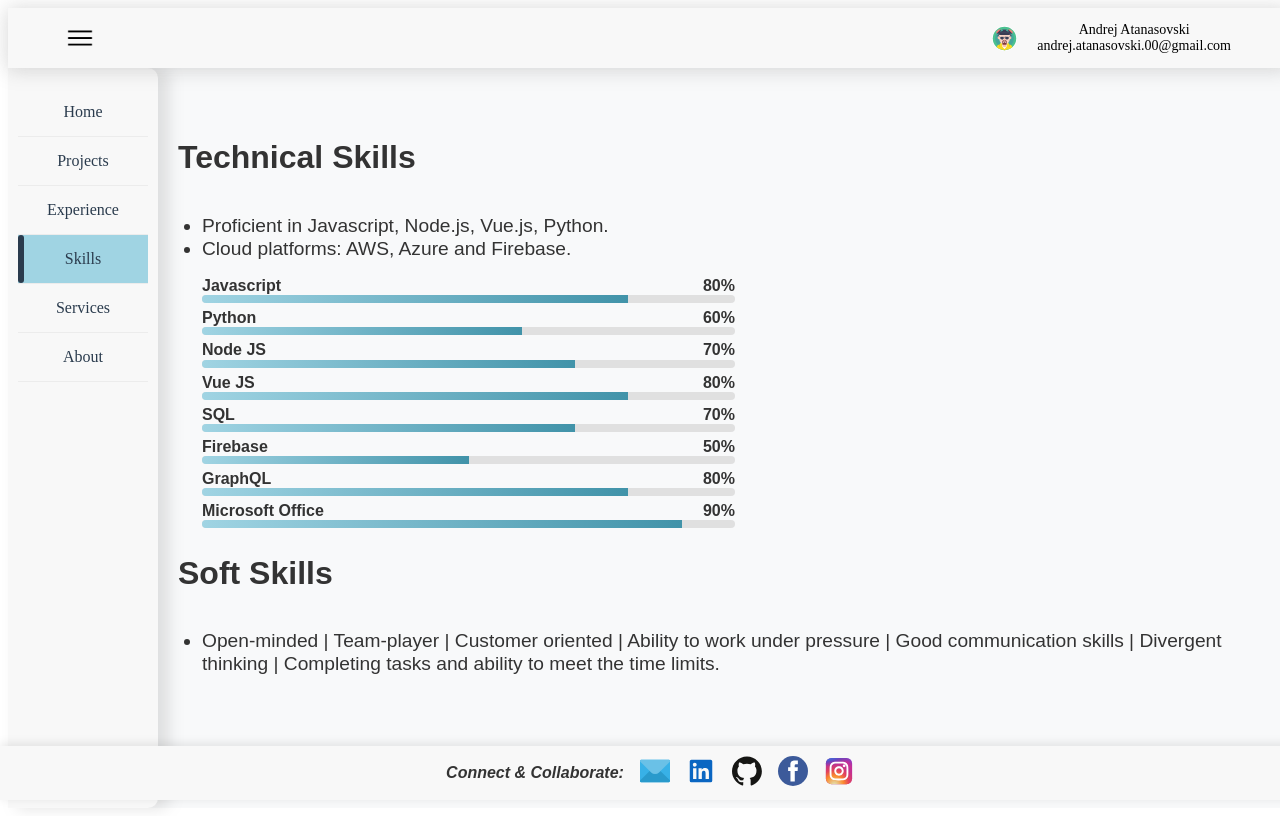
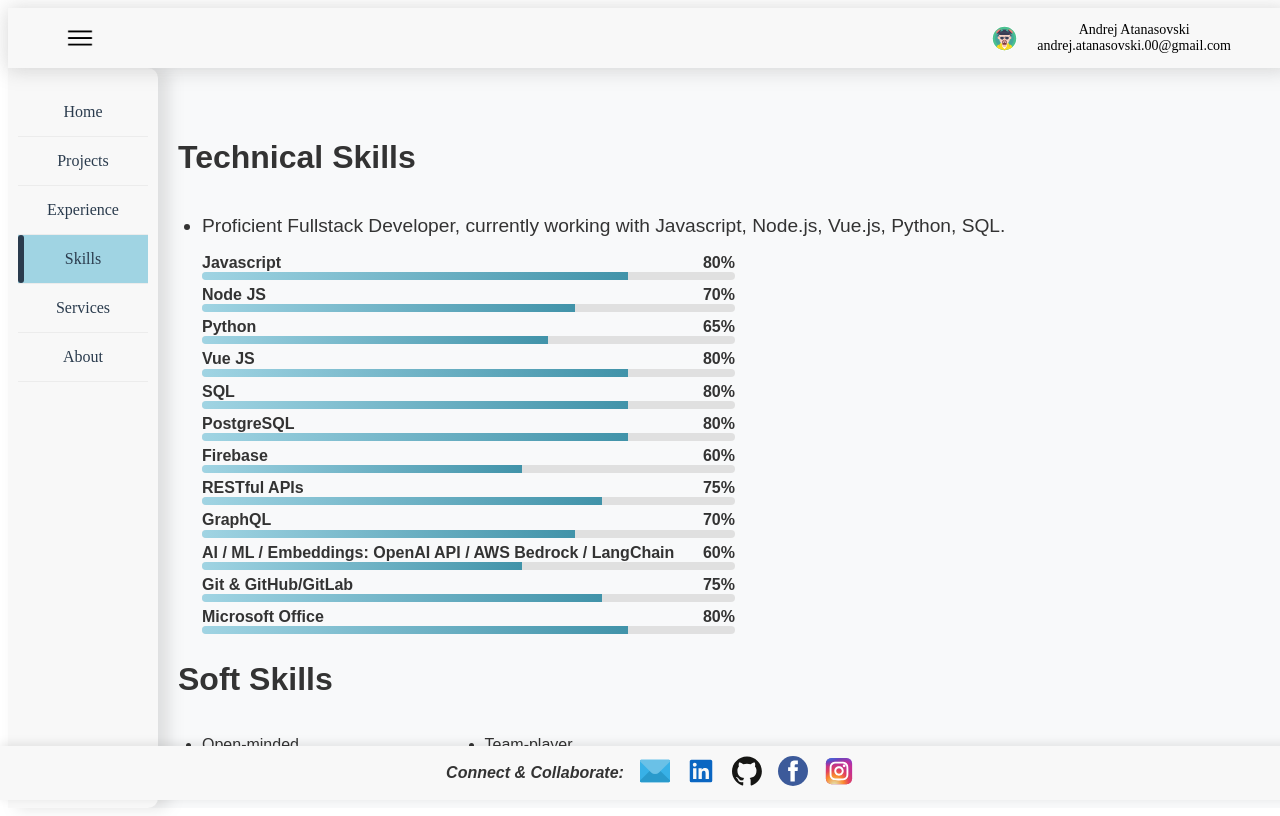
Before and after one commit to aatanasovskii/portfolio, a Vue app: page /skills in a window 1280 px wide. Built offline with nearby package versions, Linux system fonts and the light colour scheme; what vuex-plugin-persistedstate would draw is missing.

Commit message:
Services,Skills,About pages completed

```diff
--- a/src/layouts/MainLayout.scss
+++ b/src/layouts/MainLayout.scss
@@ -7,8 +7,6 @@
   position: relative;
   min-height: 100vh;
   background-color: variables.$background;
-
-  // todo: fix the full page width and height to e able to scroll the whole way
 
   .main-header {
     height: 60px;
@@ -110,38 +108,6 @@
       border-bottom-right-radius: 10px;
       box-shadow: 10px 0 15px 1px rgba(128, 128, 128, 0.21);
       background: variables.$background;
-
-      .logout-button {
-        display: none;
-        width: 100%;
-        flex: 0.6;
-        justify-content: flex-end;
-        margin-top: 20px;
-        font-size: 13px;
-        padding: 0 20px;
-        color: black;
-
-        .button-wrapper {
-          padding: 0 8px;
-          cursor: pointer;
-          display: flex;
-          justify-content: center;
-          align-items: center;
-          border-radius: 6px;
-
-          .logout-asset-container {
-            width: 20px;
-            height: 20px;
-            margin-left: 20px;
-
-            img {
-              width: 100%;
-              height: 100%;
-              object-fit: contain;
-            }
-          }
-        }
-      }
 
       .menu-item-container {
         display: flex;
--- a/src/pages/AboutPage.vue
+++ b/src/pages/AboutPage.vue
@@ -17,15 +17,15 @@
 
       <h2>Who Am I?</h2>
       <p>
-        Passionate about building and helping others build, solving problems, continuously learning and implementing cutting-edge technologies in my projects.
+        Passionate about building and helping others build, solving problems, continuously learning and <br>implementing cutting-edge technologies in my projects.
       </p>
 
       <h2>What I Bring?</h2>
       <ul>
-        <li>🔹 Expertise in frontend & backend development</li>
-        <li>🔹 AI-driven application features</li>
-        <li>🔹 Strong problem-solving and teamwork</li>
-        <li>🔹 Performance-optimized web solutions</li>
+        <li>🔹 Expertise in frontend & backend development.</li>
+        <li>🔹 AI-driven application features.</li>
+        <li>🔹 Strong problem-solving and teamwork.</li>
+        <li>🔹 Performance-optimized web solutions.</li>
       </ul>
     </div>
 
--- a/src/pages/ServicesPage.vue
+++ b/src/pages/ServicesPage.vue
@@ -2,7 +2,7 @@
   <main class="services-page">
     <div class="header-container">
       <h1 class="page-title">Services</h1>
-      <h3 class="page-subtitle">WHAT I OFFER 💻</h3>
+      <h3 class="page-subtitle">WHAT I OFFER? 💻</h3>
     </div>
 
     <div class="services-content">
--- a/src/pages/SkillsPage.scss
+++ b/src/pages/SkillsPage.scss
@@ -20,4 +20,15 @@
       font-size: 1.2rem;
     }
   }
+
+  .soft-skills-grid{
+    line-height: 1.2;
+    color: #333;
+    display: grid;
+    grid-template-columns: repeat(2, 1fr);
+    gap: 5px 20px;
+    list-style: disc;
+    padding-left: 1.5rem;
+    width: 50%;
+  }
 }
--- a/src/pages/SkillsPage.vue
+++ b/src/pages/SkillsPage.vue
@@ -5,8 +5,7 @@
     </div>
 
     <ul class="content-container">
-      <li>Proficient in Javascript, Node.js, Vue.js, Python.</li>
-      <li>Cloud platforms: AWS, Azure and Firebase.</li>
+      <li>Proficient Fullstack Developer, currently working with Javascript, Node.js, Vue.js, Python, SQL.</li>
     </ul>
 
     <div v-for="skill in skills" class="content-container">
@@ -16,11 +15,17 @@
     <div class="header-container">
       <h1 class="page-title">Soft Skills</h1>
     </div>
-    <ul class="content-container">
-      <li>
-        Open-minded | Team-player | Customer oriented | Ability to work under pressure | Good
-        communication skills | Divergent thinking | Completing tasks and ability to meet the time limits.
-      </li>
+    <ul class="soft-skills-grid">
+      <li>Open-minded.</li>
+      <li>Team-player.</li>
+      <li>Customer-Oriented.</li>
+      <li>Works well under pressure.</li>
+      <li>Attention to detail.</li>
+      <li>Effective communicator.</li>
+      <li>Divergent thinking.</li>
+      <li>Time management.</li>
+      <li>Continuous learner.</li>
+      <li>Self-Driven to take action before being asked.</li>
     </ul>
   </main>
 </template>
@@ -39,12 +44,12 @@ export default {
           percentage: 80
         },
         {
-          skill: "Python",
-          percentage: 60
+          skill: "Node JS",
+          percentage: 70
         },
         {
-          skill: "Node JS",
-          percentage: 70
+          skill: "Python",
+          percentage: 65
         },
         {
           skill: "Vue JS",
@@ -52,19 +57,35 @@ export default {
         },
         {
           skill: "SQL",
+          percentage: 80
+        },
+        {
+          skill: "PostgreSQL",
+          percentage: 80
+        },
+        {
+          skill: "Firebase",
+          percentage: 60
+        },
+        {
+          skill: "RESTful APIs",
+          percentage: 75
+        },
+        {
+          skill: "GraphQL",
           percentage: 70
         },
         {
-          skill: "Firebase",
-          percentage: 50
+          skill: "AI / ML / Embeddings: OpenAI API / AWS Bedrock / LangChain",
+          percentage: 60
         },
         {
-          skill: "GraphQL",
-          percentage: 80
+          skill: "Git & GitHub/GitLab",
+          percentage: 75
         },
         {
           skill: "Microsoft Office",
-          percentage: 90
+          percentage: 80
         }
       ],
     }
```
Also changed, not shown: notes.txt (deleted).
